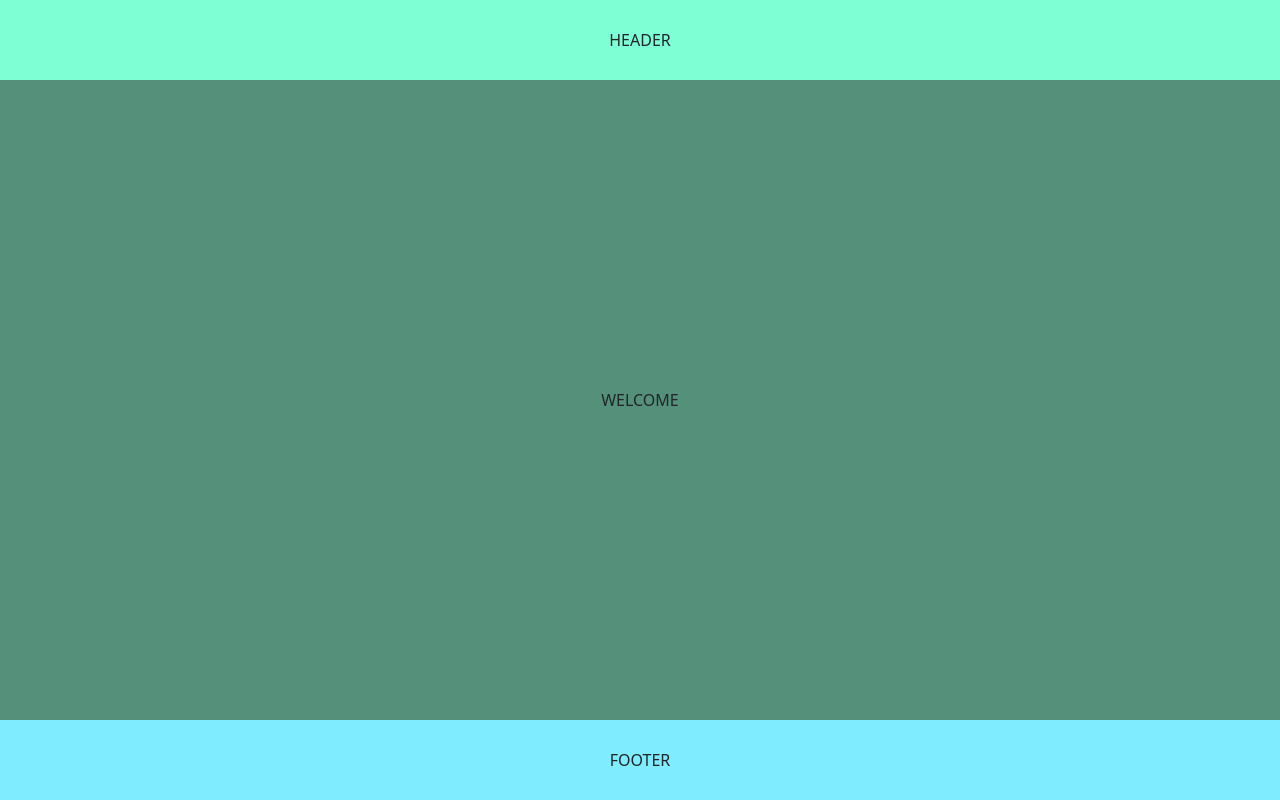
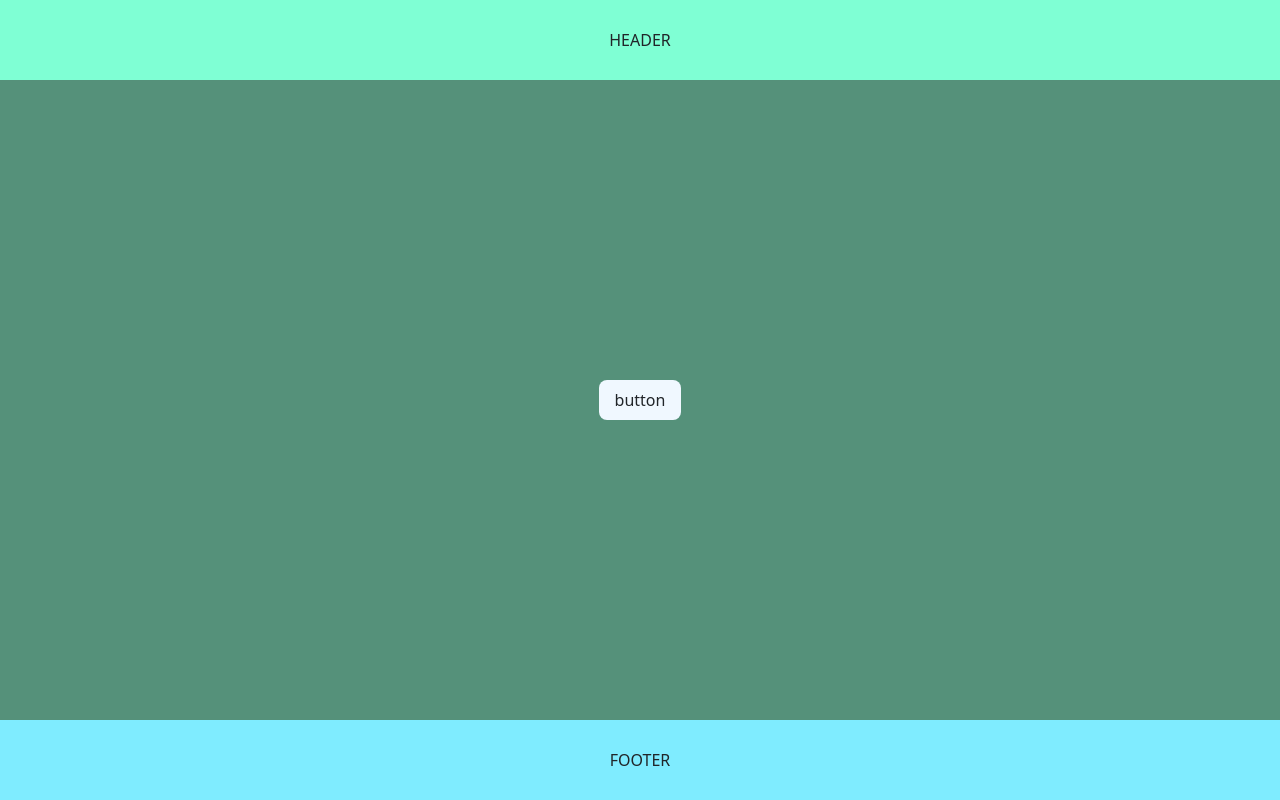
Before and after one commit to JesusMatinezClavel/Checkpoint-FrontEnd-GH-Final_Assignment, a React (Vite) app: page / in a window 1280 px wide. Built offline with nearby package versions, Linux system fonts and the light colour scheme.

Commit message:
FEAT -> Created Custom Button

```diff
--- a/src/common/C-button/cButton.css
+++ b/src/common/C-button/cButton.css
@@ -0,0 +1,16 @@
+.button-design{
+    height: auto;
+    width: auto;
+    padding: .5em 1em;
+
+    background-color: aliceblue;
+
+    border-radius: .5em;
+
+    &:hover{
+        background-color: rgb(181, 191, 201);
+    }
+    &:active{
+        transform: translateY(.2em)
+    }
+}
--- a/src/common/C-button/cButton.jsx
+++ b/src/common/C-button/cButton.jsx
@@ -0,0 +1,7 @@
+import './cButton.css'
+
+export const CButton = ({ title }) => {
+    return (
+        <div className="button-design">{title}</div>
+    )
+}
--- a/src/views/welcome/welcome.jsx
+++ b/src/views/welcome/welcome.jsx
@@ -1,7 +1,12 @@
 import './welcome.css'
+
+import { CButton } from "../../common/C-button/cButton";
+
 
 export const Welcome = () => {
     return (
-        <div className="welcome-design">WELCOME</div>
+        <div className="welcome-design">
+            <CButton title={'button'}/>
+        </div>
     )
 }
```
